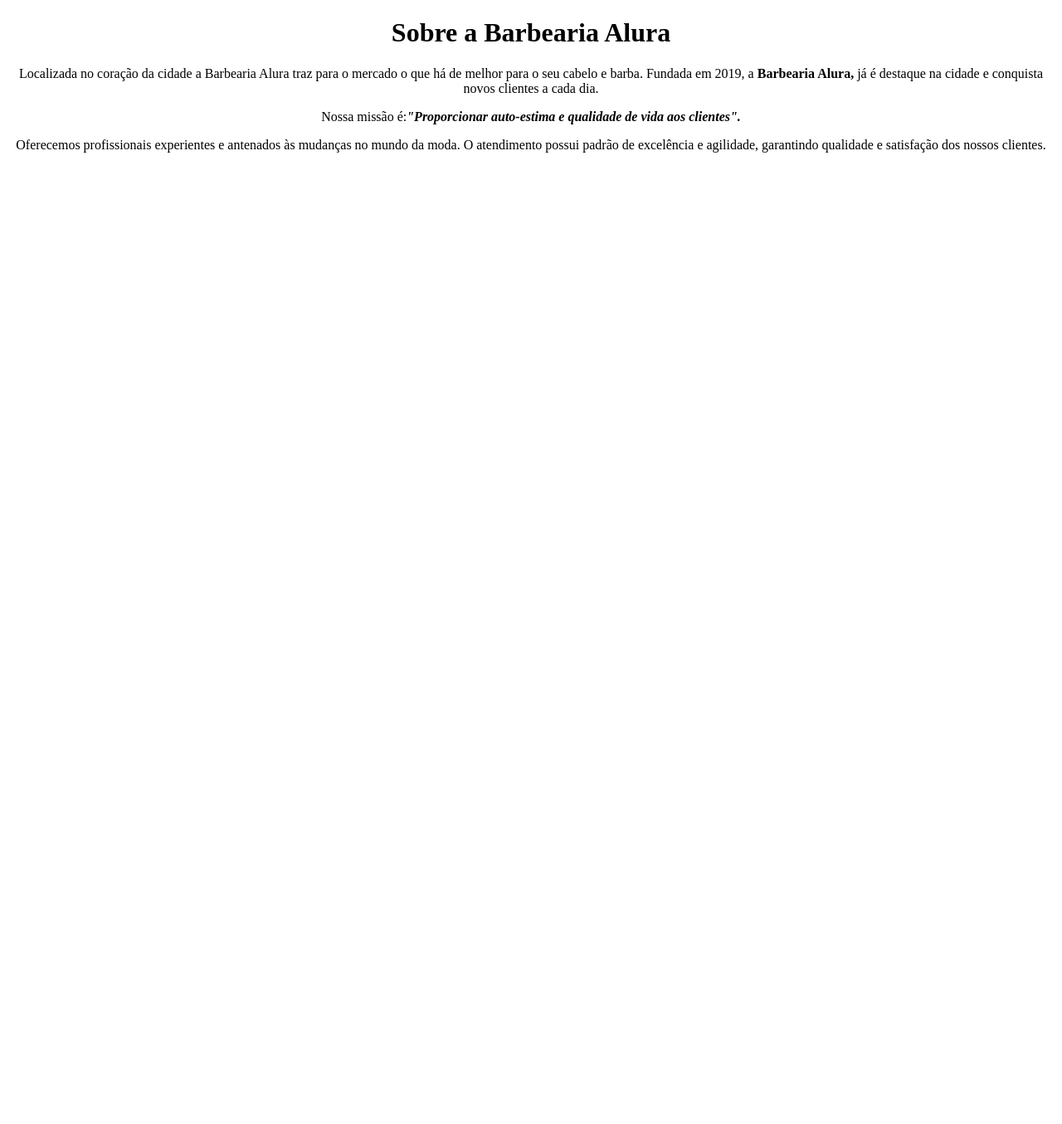
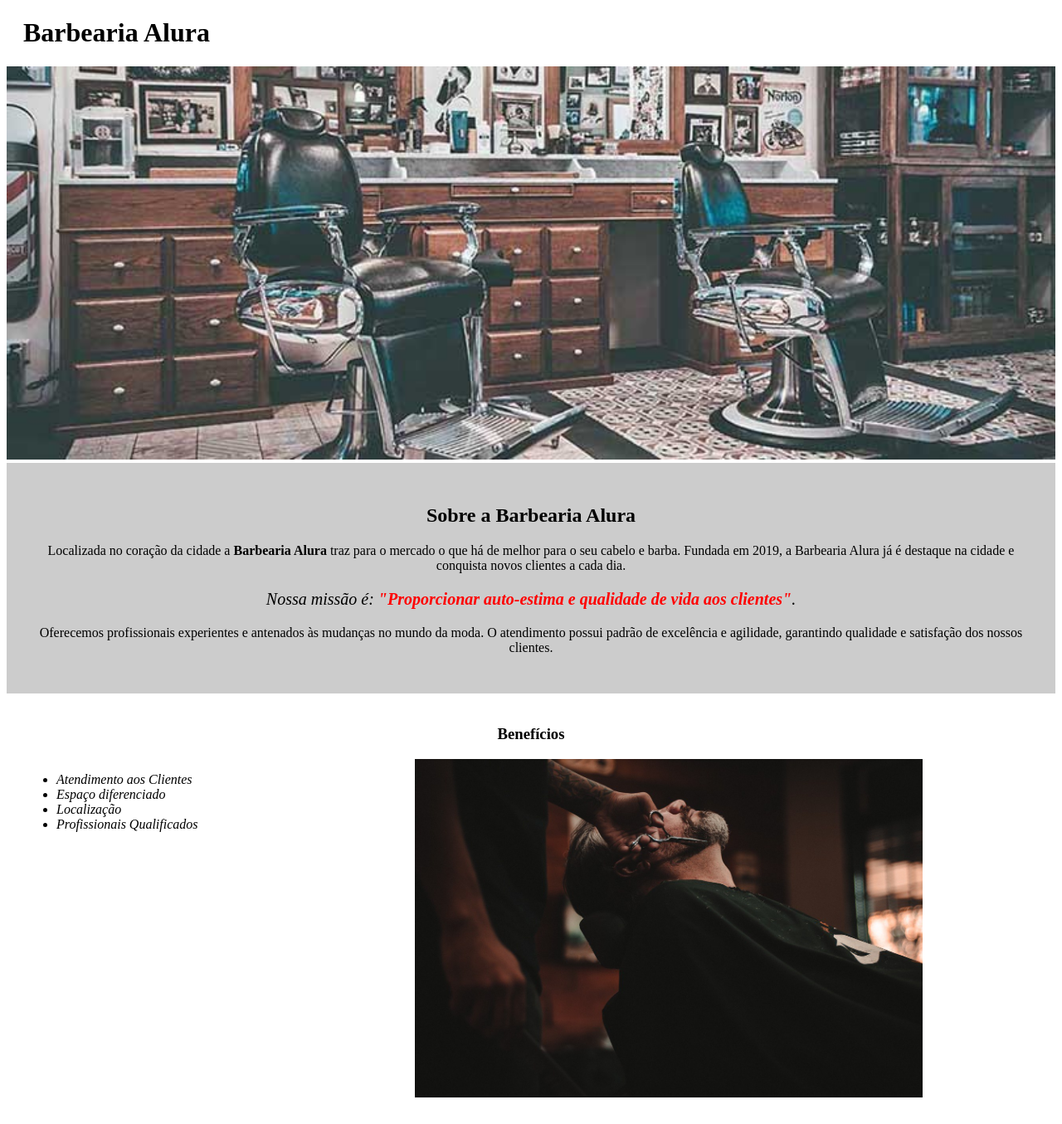
Before and after one commit to Zapelini6/PC_nicolas, a plain HTML site: page index.html in a window 1280 px wide. Shown: the whole page at 83% size. Before the commit the page ends 800 px from the top, so only its background shows below. Drawn offline with Linux system fonts and the light colour scheme.

Commit message:
17/11 finalizar

```diff
--- a/index.html
+++ b/index.html
@@ -3,14 +3,35 @@
 	<head>
 		<meta charset="UTF-8">
 		<title>Barbearia Alura</title>
+		<link rel="stylesheet" href="style.css">
 	</head>
+
 	<body>
-<p><h1 style = "text-align:center">Sobre a Barbearia Alura</h1></p>
+		<header>
+			<h1 class="titulo-principal">Barbearia Alura</h1>
+		</header>
+		<img id="banner" src="banner.jpg">
+		<div class="principal">
+			<h2 class="titulo-centralizado">Sobre a Barbearia Alura</h2>
 
-<p style = "text-align:center">Localizada no coração da cidade a Barbearia Alura traz para o mercado o que há de melhor para o seu cabelo e barba. Fundada em 2019, a <strong>Barbearia Alura,</strong> já é destaque na cidade e conquista novos clientes a cada dia.</p>
+			<p>Localizada no coração da cidade a <strong>Barbearia Alura</strong> traz para o mercado o que há de melhor para o seu cabelo e barba. Fundada em 2019, a Barbearia Alura já é destaque na cidade e conquista novos clientes a cada dia.</p>
 
-<p style = "text-align:center">Nossa missão é:<em><strong>"Proporcionar auto-estima e qualidade de vida aos clientes".</strong></em></p>
+			<p id="missao"><em>Nossa missão é: <strong>"Proporcionar auto-estima e qualidade de vida aos clientes"</strong>.</em></p>
 
-<p style = "text-align:center">Oferecemos profissionais experientes e antenados às mudanças no mundo da moda. O atendimento possui padrão de excelência e agilidade, garantindo qualidade e satisfação dos nossos clientes.</p>
+			<p>Oferecemos profissionais experientes e antenados às mudanças no mundo da moda. O atendimento possui padrão de excelência e agilidade, garantindo qualidade e satisfação dos nossos clientes.</p>
+		</div>
+
+		<div class="beneficios">
+			<h3 class="titulo-centralizado">Benefícios</h3>
+
+			<ul>
+				<li class="itens">Atendimento aos Clientes</li>
+				<li class="itens">Espaço diferenciado</li>
+				<li class="itens">Localização</li>
+				<li class="itens">Profissionais Qualificados</li>
+			</ul>
+
+			<img src="beneficios.jpg" class="imagembeneficios">
+		</div>
 	</body>
 </html>
--- /dev/null
+++ b/produtos.css
@@ -0,0 +1,91 @@
+header {
+	background: #BBBBBB;
+	padding: 20px 0;
+}
+
+.caixa {
+	position: relative;
+	width: 940px;
+	margin: 0 auto;
+}
+
+nav {
+	position: absolute;
+	top: 110px;
+	right: 0;
+}
+
+nav li {
+	display: inline;
+	margin: 0 0 0 15px;
+}
+
+nav a {
+	text-transform: uppercase;
+	color: #000000;
+	font-weight: bold;
+	font-size: 22px;
+	text-decoration: none;
+}
+
+nav a:hover {
+	color: #C78C19;
+	text-decoration: underline;
+}
+
+.produtos {
+	width: 940px;
+	margin: 0 auto;
+	padding: 50px 0;
+}
+
+.produtos li {
+	display: inline-block;
+	text-align: center;
+	width: 30%;
+	vertical-align: top;
+	margin: 0 1.5%;
+	padding: 30px 20px;
+	box-sizing: border-box;
+	border: 2px solid #000000;
+	border-radius: 10px;
+}
+
+.produtos li:hover {
+	border-color: #C78C19;
+}
+
+.produtos li:active {
+	border-color: #088C19;
+}
+
+.produtos li:hover h2 {
+	font-size: 34px;
+}
+
+.produtos h2 {
+	font-size: 30px;
+	font-weight: bold;
+}
+
+.produto-descricao {
+	font-size: 18px;
+}
+
+.produto-preco {
+	font-size: 22px;
+	font-weight: bold;
+	margin-top: 10px;
+}
+
+footer {
+	text-align: center;
+	background: url("bg.jpg");
+	padding: 40px 0;
+}
+
+.copyright {
+	color: #FFFFFF;
+	font-size: 13px;
+	margin: 20px 0 0;
+}
--- /dev/null
+++ b/reset.css
@@ -0,0 +1,48 @@
+/* http://meyerweb.com/eric/tools/css/reset/
+   v2.0 | 20110126
+   License: none (public domain)
+*/
+
+html, body, div, span, applet, object, iframe,
+h1, h2, h3, h4, h5, h6, p, blockquote, pre,
+a, abbr, acronym, address, big, cite, code,
+del, dfn, em, img, ins, kbd, q, s, samp,
+small, strike, strong, sub, sup, tt, var,
+b, u, i, center,
+dl, dt, dd, ol, ul, li,
+fieldset, form, label, legend,
+table, caption, tbody, tfoot, thead, tr, th, td,
+article, aside, canvas, details, embed,
+figure, figcaption, footer, header, hgroup,
+menu, nav, output, ruby, section, summary,
+time, mark, audio, video {
+	margin: 0;
+	padding: 0;
+	border: 0;
+	font-size: 100%;
+	font: inherit;
+	vertical-align: baseline;
+}
+/* HTML5 display-role reset for older browsers */
+article, aside, details, figcaption, figure,
+footer, header, hgroup, menu, nav, section {
+	display: block;
+}
+body {
+	line-height: 1;
+}
+ol, ul {
+	list-style: none;
+}
+blockquote, q {
+	quotes: none;
+}
+blockquote:before, blockquote:after,
+q:before, q:after {
+	content: '';
+	content: none;
+}
+table {
+	border-collapse: collapse;
+	border-spacing: 0;
+}
--- /dev/null
+++ b/style.css
@@ -0,0 +1,48 @@
+#banner {
+	width:100%;
+}
+
+.principal{
+	background: #CCCCCC;
+	padding: 30px;
+}
+
+.titulo-principal {
+	padding-left: 20px;
+}
+
+.titulo-centralizado {
+	text-align: center
+}
+
+p {
+	text-align: center;
+}
+
+#missao {
+	font-size: 20px
+}
+
+em strong {
+	color: #FF0000;
+}
+
+.itens {
+	font-style: italic
+}
+
+.beneficios {
+	background: #FFFFFF;
+	padding: 20px;
+}
+
+ul {
+	display: inline-block;
+	vertical-align: top;
+	width: 20%;
+	margin-right: 15%;
+}
+
+.imagembeneficios {
+	width: 50%;
+}
```
Also changed, not shown: produtos.html (added, +53 -0 lines), banner.jpg (added), barba.jpg (added), beneficios.jpg (added), cabelo+barba.jpg (added), cabelo.jpg (added), logo-branco.png (added), logo.png (added). Lines whose indentation alone changed are shown as unchanged.
